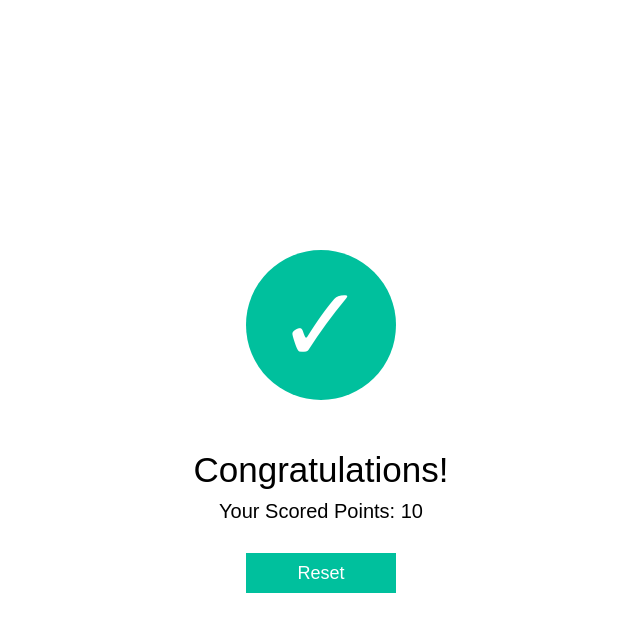
After one commit to Ahmedwaleed22/quizy, a Django app: template src/main/templates/scored.html in a window 1280 px wide. The commit adds this page. Shown: the top 632 px of the page, without its empty margins (319-959 px from the left). Run offline with Django 3.2, Linux system fonts and the light colour scheme; the template is opened without the code that fills it: most values are stand-ins (such as "Sample title", 1, 10 or a date in 2020).

Commit message:
Last Touches

```diff
--- a/src/main/static/css/style.css
+++ b/src/main/static/css/style.css
@@ -55,8 +55,8 @@ body {
     height: 40px;
     transition: background 0.3s ease;
 }
-.bottomBar .right button:hover {
-    background: #076607
+.bottomBar .right button:disabled {
+    background: #979797;
 }
 @media screen and (max-width: 1440px) {
     .container {
@@ -65,3 +65,43 @@ body {
         word-break: break-all;
     }
 }
+.pointscontainer {
+    text-align: center;
+    margin-top: 250px;
+    font-family: sans-serif;
+}
+.pointscontainer .truesign {
+    height: 150px;
+    width: 150px;
+    font-size: 106px;
+    line-height: 150px;
+    background: rgb(0, 192, 157);
+    color: #fff;
+    border-radius: 50%;
+    right: 0;
+    left: 0;
+    margin: 50px auto;
+}
+.pointscontainer .congrats {
+    font-size: 35px;
+    margin-bottom: 10px;
+}
+.pointscontainer .points {
+    font-size: 20px;
+    margin-bottom: 20px;
+}
+.pointscontainer .actions button {
+    background: rgb(0, 192, 157);
+    color: white;
+    outline: 0;
+    border: 0;
+    cursor: pointer;
+    width: 150px;
+    height: 40px;
+    transition: background 0.3s ease;
+    margin-top: 30px;
+    font-size: 18px;
+}
+.pointscontainer .actions button:hover {
+    background: rgb(0, 170, 139);
+}
--- /dev/null
+++ b/src/main/templates/scored.html
@@ -0,0 +1,20 @@
+{% load static %}
+<!DOCTYPE html>
+<html>
+    <head>
+        <meta charset="utf-8" />
+        <meta name="viewport" content="width=device-width, initial-scale=1" />
+        <link rel="stylesheet" href="{% static 'css/style.css' %}" />
+    </head>
+    <body>
+        <div class="pointscontainer">
+            <div class="truesign">&check;</div>
+            <div class="congrats">Congratulations!</div>
+            <div class="title"></div>
+            <span class="points">Your Scored Points: {{ points }}</span>
+            <div class="actions">
+                <button onclick="window.open('/', '_self')">Reset</button>
+            </div>
+        </div>
+    </body>
+</html>
--- a/src/main/urls.py
+++ b/src/main/urls.py
@@ -3,4 +3,5 @@ from . import views
 
 urlpatterns = [
     path('', views.index.as_view()),
+    path('scored/', views.scored.as_view()),
 ]
--- a/src/main/views.py
+++ b/src/main/views.py
@@ -20,3 +20,9 @@ class index(View):
         return render(request, "index.html", {
             "questions": json.dumps(res),
         })
+
+class scored(View):
+    def post(self, request):
+        return render(request, "scored.html", {
+            "points": request.POST['totalpoints']
+        })
```
Also changed, not shown: reqirements.txt (added, +9 -0 lines), src/main/templates/index.html (+15 -2 lines).
